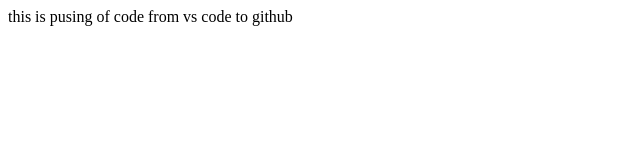
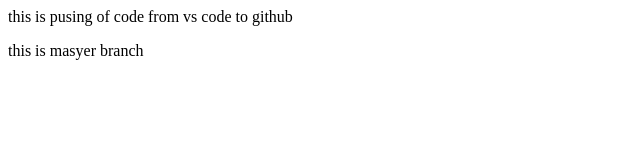
Before and after one commit to sarvamangala-c/pushtogit, a plain HTML site: page pushtogithub/index.html in a window 1280 px wide. Shown: the whole page, without its empty margins (0-640 px from the left). Drawn offline with Linux system fonts and the light colour scheme.

Commit message:
save to master branch

```diff
--- a/pushtogithub/index.html
+++ b/pushtogithub/index.html
@@ -4,6 +4,6 @@
     </head>
     <body>
         <p>this is pusing of code from vs code to github</p>
-
+<p> this is masyer branch</p>
     </body>
 </html>
```
